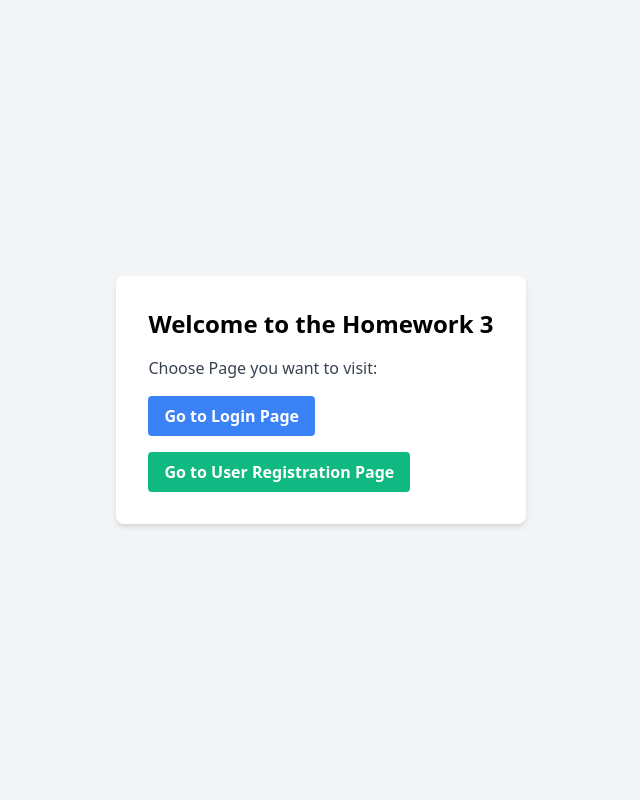
After one commit to rai-mukul/CS5130_AWASD, a PHP site: page / in a window 1280 px wide. The commit adds this page. Shown: the whole page, without its empty margins (319-959 px from the left). Run offline with PHP 8.4, Linux system fonts and the light colour scheme.

Commit message:
hw3 updated

```diff
--- /dev/null
+++ b/Homework_3/index.html
@@ -0,0 +1,30 @@
+<!DOCTYPE html>
+<html>
+<head>
+    <meta charset="UTF-8" />
+    <meta name="viewport" content="width=device-width, initial-scale=1.0" />
+    <link href="https://cdn.jsdelivr.net/npm/tailwindcss@2.2.19/dist/tailwind.min.css" rel="stylesheet">
+    <title>Page Selection</title>
+</head>
+<body class="bg-gray-100 flex items-center justify-center h-screen">
+    <div class="bg-white shadow-md rounded-lg p-8">
+        <h1 class="text-2xl font-semibold mb-4">Welcome to the Homework 3</h1>
+
+        <p class="text-gray-700 mb-4">Choose Page you want to visit:</p>
+
+        <!-- Button to go to the FedEx Tracking App -->
+        <form action="../login.php" method="GET">
+            <button type="submit" class="bg-blue-500 hover:bg-blue-600 text-white font-semibold py-2 px-4 rounded">
+                Go to Login Page
+            </button>
+        </form>
+
+        <!-- Button to go to the List App Upgrade -->
+        <form action="../register.php" method="GET">
+            <button type="submit" class="bg-green-500 hover:bg-green-600 text-white font-semibold py-2 px-4 rounded mt-4">
+                Go to User Registration Page
+            </button>
+        </form>
+    </div>
+</body>
+</html>
```
Also changed, not shown: Homework_3/login.php (+17 -7 lines), 1 other file.
